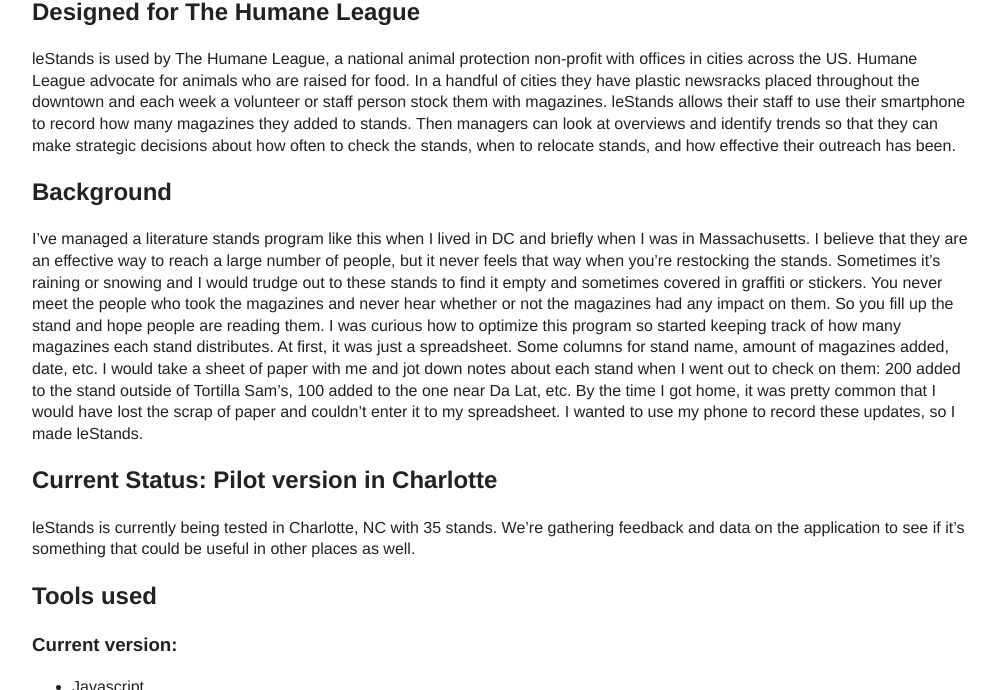
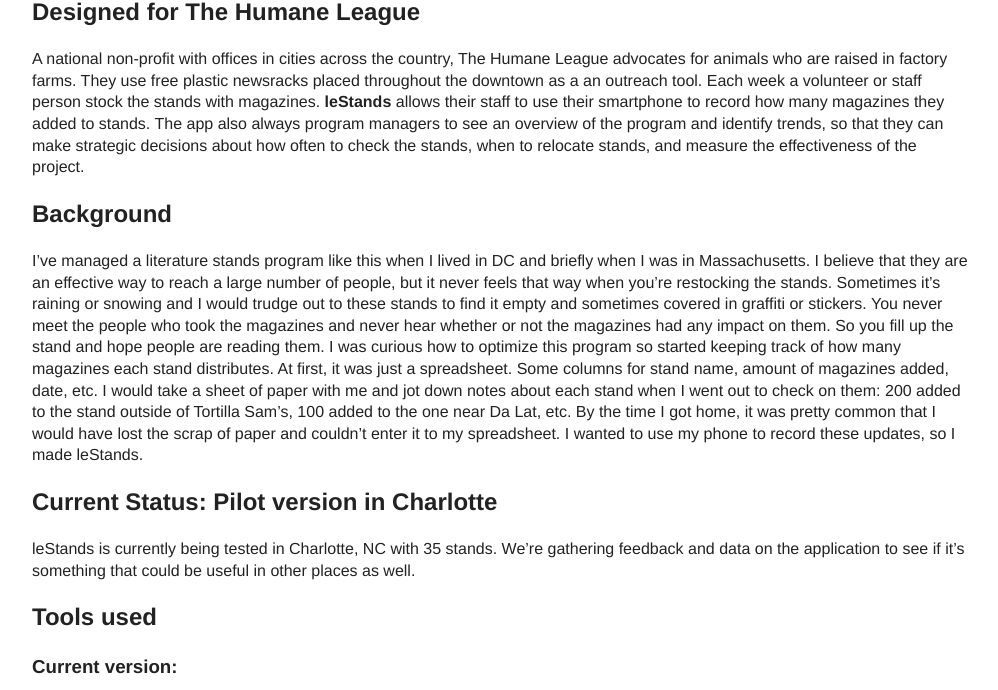
Before and after one commit to drewrwilson/drewrwilson.github.io, a Jekyll site: the page built from _posts/projects/2015-02-01-lestands.md, in a window 1280 px wide and 900 px high, scrolled down 627 px, cut to the strip 210-900 px from the top of the window. Shown: the whole strip, without its empty margins (140-1138 px from the left). Built offline with Jekyll 4.4.1, drawn with Linux system fonts in a browser that asks for light colours; nearby versions of some CDN libraries; library files that are not in the unit come from our copies.

Commit message:
update text

```diff
--- a/_posts/projects/2015-02-01-lestands.md
+++ b/_posts/projects/2015-02-01-lestands.md
@@ -21,7 +21,7 @@
 ![](/assets/img/projects/lestands/lestands-walkthrough-screen.gif "Animated walkthrough of lestands")
 
 ## Designed for The Humane League
-leStands is used by The Humane League, a national animal protection non-profit with offices in cities across the US. Humane League advocate for animals who are raised for food. In a handful of cities they have plastic newsracks placed throughout the downtown and each week a volunteer or staff person stock them with magazines. leStands allows their staff to use their smartphone to record how many magazines they added to stands. Then managers can look at overviews and identify trends so that they can make strategic decisions about how often to check the stands, when to relocate stands, and how effective their outreach has been.
+A national non-profit with offices in cities across the country, The Humane League advocates for animals who are raised in factory farms. They use free plastic newsracks placed throughout the downtown as a an outreach tool. Each week a volunteer or staff person stock the stands with magazines. **leStands** allows their staff to use their smartphone to record how many magazines they added to stands. The app also always program managers to see an overview of the program and identify trends, so that they can make strategic decisions about how often to check the stands, when to relocate stands, and measure the effectiveness of the project.
 
 ## Background
 I've managed a literature stands program like this when I lived in DC and briefly when I was in Massachusetts. I believe that they are an effective way to reach a large number of people, but it never feels that way when you're restocking the stands. Sometimes it's raining or snowing and I would trudge out to these stands to find it empty and sometimes covered in graffiti or stickers. You never meet the people who took the magazines and never hear whether or not the magazines had any impact on them. So you fill up the stand and hope people are reading them. I was curious how to optimize this program so started keeping track of how many magazines each stand distributes. At first, it was just a spreadsheet. Some columns for stand name, amount of magazines added, date, etc. I would take a sheet of paper with me and jot down notes about each stand when I went out to check on them: 200 added to the stand outside of Tortilla Sam's, 100 added to the one near Da Lat, etc. By the time I got home, it was pretty common that I would have lost the scrap of paper and couldn't enter it to my spreadsheet. I wanted to use my phone to record these updates, so I made leStands.
```
